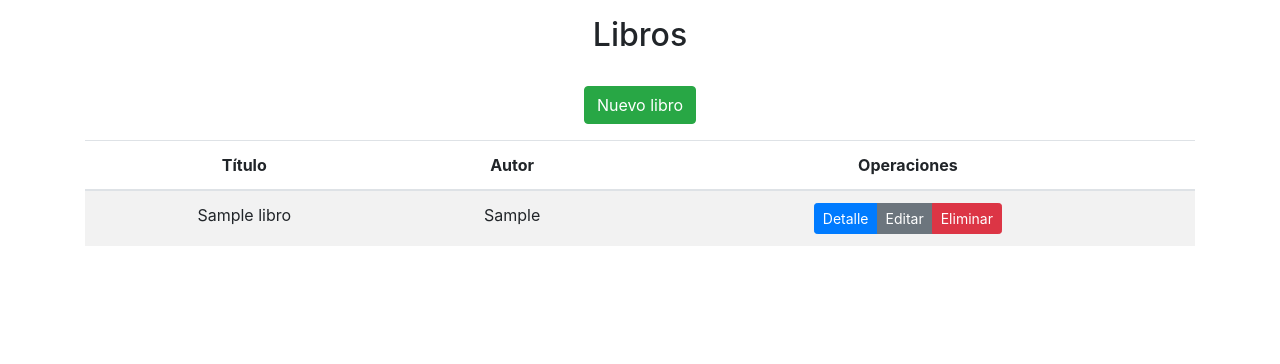
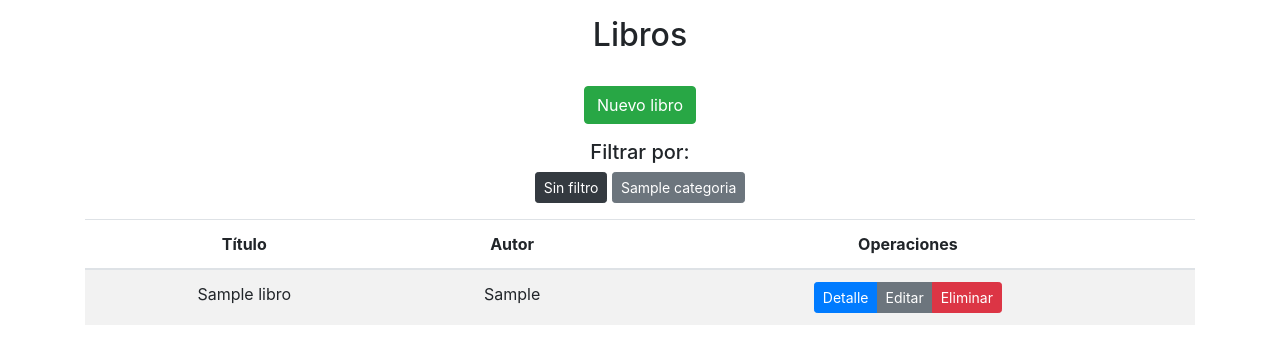
Before and after one commit to BenjaminPina/teknei, a Django app: page /libros/lista in a window 1280 px wide. Shown: the part 56-420 px from the top of the page. Run offline with Django 4.2, Linux system fonts and the light colour scheme; tables that the repository leaves empty hold one stand-in row (values such as "Sample post"); some libraries are stand-ins or nearby versions.

Commit message:
filtrado de libros por categoría

```diff
--- a/libros/templates/libros/libro_lista.html
+++ b/libros/templates/libros/libro_lista.html
@@ -16,6 +16,26 @@
     <a class="btn btn-success" href="/libros/alta">
       Nuevo libro
     </a>
+  </div>
+</div>
+
+<div class="row mb-3">
+  <div class="col">
+    <h5>Filtrar por:</h5>
+    <a class="btn btn-dark btn-sm" href="/libros/lista">
+      Sin filtro
+    </a>
+    {% for categoria in categorias %}
+      {% if categoria_actual == categoria.nombre %}
+        <a class="btn btn-info btn-sm">
+          {{ categoria.nombre }}
+        </a>
+      {% else %}
+        <a class="btn btn-secondary btn-sm" href="/libros/lista?categoria={{categoria.nombre}}">
+          {{ categoria.nombre }}
+        </a>
+      {% endif %}
+    {% endfor %}
   </div>
 </div>
 
--- a/libros/views.py
+++ b/libros/views.py
@@ -60,6 +60,28 @@ class LibrosLista(ListView):
     paginate_by = 5
     template_name='libros/libro_lista.html'
 
+    def get_queryset(self):
+        # aplicar el filtro por categoría
+        categoria = self.request.GET.get('categoria')
+        if categoria:
+            return Libro.objects.filter(categorias__nombre=categoria)
+
+        return super().get_queryset()
+
+    def get_context_data(self, **kwargs):
+        context = super().get_context_data(**kwargs)
+        # obtener lista de categorías
+        categorias = Categoria.objects.all().order_by('nombre')
+        context['categorias'] = categorias
+        # obtener categoría seleccionada actualmente
+        categoria = self.request.GET.get('categoria')
+        if categoria:
+            context['categoria_actual'] = categoria
+        else:
+            context['categoria_actual'] = ''
+
+        return context
+
 
 class LibroCrear(SuccessMessageMixin, CreateView):
     model = Libro
```
